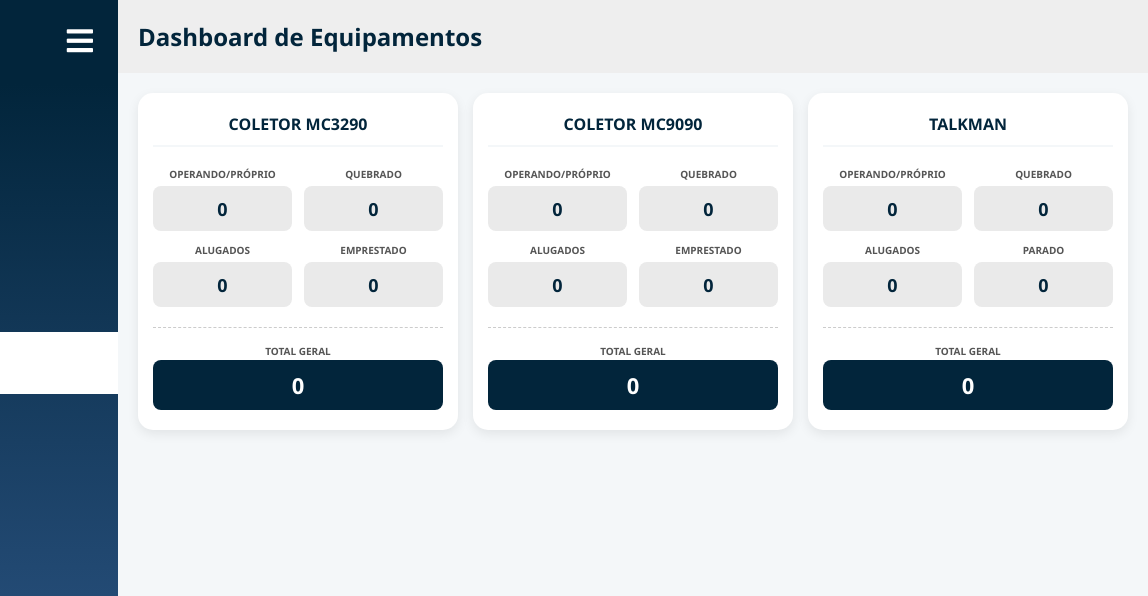
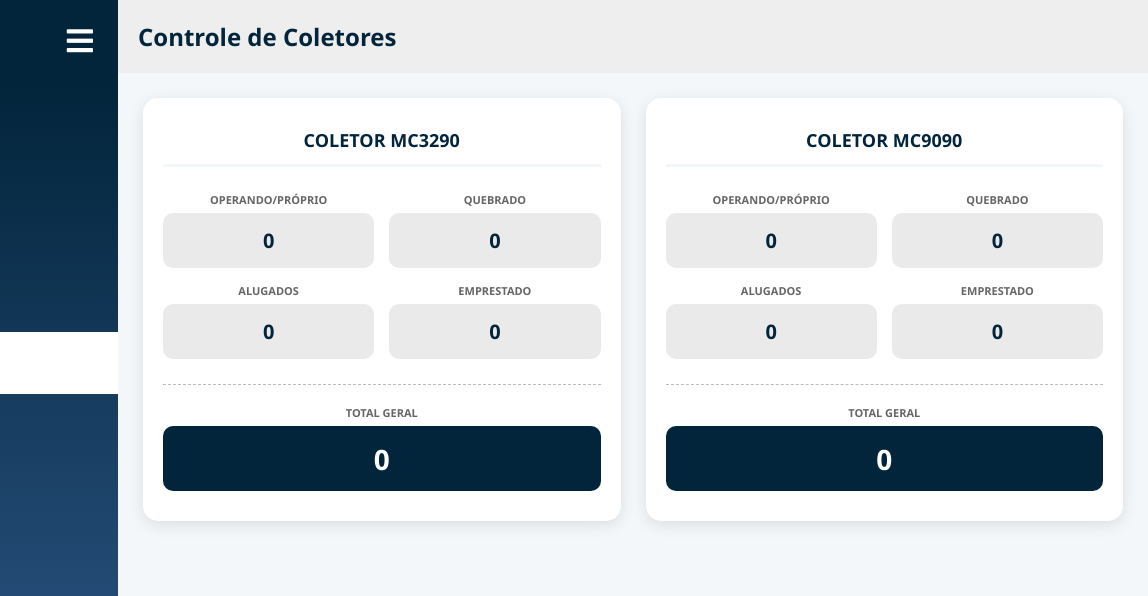
Before and after one commit to Henrique510/GPA-Cadastro, a website: page public/dashboard_equipamentos.html in a window 1280 px wide. Shown: the top 596 px of the page, 132-1280 px from the left. Drawn offline with Linux system fonts and the light colour scheme; no server answers.

Commit message:
Update dashboard_equipamentos.html

```diff
--- a/public/dashboard_equipamentos.html
+++ b/public/dashboard_equipamentos.html
@@ -2,7 +2,7 @@
 <html lang="pt-BR">
 <head>
     <meta charset="UTF-8">
-    <title>GPA - Dashboard Equipamentos</title>
+    <title>GPA - Dashboard Coletores</title>
     <link rel="stylesheet" href="css/user.css">
     <link rel="stylesheet" href="https://cdnjs.cloudflare.com/ajax/libs/font-awesome/5.15.3/css/all.min.css">
     <style>
@@ -14,76 +14,72 @@
 
         body { font-family: 'Segoe UI', sans-serif; background: var(--main-bg); margin: 0; display: flex; }
 
-        .main-content { width: calc(100% - 180px); padding: 0; }
-
         .dashboard-container {
-            padding: 20px;
+            padding: 25px;
             display: flex;
             flex-direction: row;
-            justify-content: space-between;
-            gap: 15px;
+            justify-content: center;
+            gap: 25px;
+            max-width: 1200px;
+            margin: 0 auto;
         }
 
         .secao-equipamento {
             flex: 1;
             background: white;
-            padding: 20px 15px;
+            padding: 30px 20px;
             border-radius: 15px;
             text-align: center;
-            box-shadow: 0 4px 12px rgba(0,0,0,0.08);
+            box-shadow: 0 4px 15px rgba(0,0,0,0.1);
         }
 
         .secao-equipamento h3 {
-            font-size: 16px;
+            font-size: 18px;
             text-transform: uppercase;
-            margin-bottom: 20px;
+            margin-bottom: 25px;
             color: var(--primary-bg);
-            border-bottom: 2px solid var(--main-bg);
-            padding-bottom: 10px;
+            border-bottom: 3px solid var(--main-bg);
+            padding-bottom: 12px;
         }
 
         .stats-grid {
             display: grid;
             grid-template-columns: repeat(2, 1fr);
-            gap: 12px;
-            margin-bottom: 20px;
-        }
-
-        .stat-box {
-            display: flex;
-            flex-direction: column;
+            gap: 15px;
+            margin-bottom: 25px;
         }
 
         .stat-label {
-            font-size: 10px;
+            font-size: 11px;
             font-weight: bold;
-            color: #555;
+            color: #666;
             text-transform: uppercase;
-            margin-bottom: 5px;
+            margin-bottom: 6px;
+            display: block;
         }
 
         .stat-value {
             background: var(--card-bg);
-            height: 45px;
-            border-radius: 8px;
+            height: 55px;
+            border-radius: 10px;
             display: flex;
             align-items: center;
             justify-content: center;
             font-weight: bold;
-            font-size: 18px;
+            font-size: 20px;
             color: #02253B;
         }
 
         .total-geral {
-            margin-top: 10px;
-            padding-top: 10px;
-            border-top: 1px dashed #ccc;
+            margin-top: 15px;
+            padding-top: 20px;
+            border-top: 1px dashed #bbb;
         }
 
         .total-geral .stat-value {
-            width: 100%; height: 50px;
+            width: 100%; height: 65px;
             background: var(--primary-bg); color: white;
-            font-size: 22px;
+            font-size: 28px;
         }
     </style>
 </head>
@@ -108,7 +104,7 @@
 
     <main class="conteudo-principal">
         <header class="conteudo-header">
-            <h1 class="header-title">Dashboard de Equipamentos</h1>
+            <h1 class="header-title">Controle de Coletores</h1>
         </header>
 
         <div class="dashboard-container">
@@ -133,34 +129,20 @@
                 </div>
                 <div class="total-geral"><span class="stat-label">Total Geral</span><div class="stat-value" id="mc90-total">0</div></div>
             </div>
-
-            <div class="secao-equipamento">
-                <h3>Talkman</h3>
-                <div class="stats-grid">
-                    <div class="stat-box"><span class="stat-label">Operando/Próprio</span><div class="stat-value" id="tk-op-pr">0</div></div>
-                    <div class="stat-box"><span class="stat-label">Quebrado</span><div class="stat-value" id="tk-qb">0</div></div>
-                    <div class="stat-box"><span class="stat-label">Alugados</span><div class="stat-value" id="tk-al">0</div></div>
-                    <div class="stat-box"><span class="stat-label">Parado</span><div class="stat-value" id="tk-pa">0</div></div>
-                </div>
-                <div class="total-geral"><span class="stat-label">Total Geral</span><div class="stat-value" id="tk-total">0</div></div>
-            </div>
         </div>
     </main>
 
     <script>
         async function carregarDashboard() {
             try {
-                // Rota unificada para pegar todos os equipamentos
                 const response = await fetch('/api/equipamentos');
                 if (!response.ok) throw new Error('Erro ao buscar dados');
 
                 const dados = await response.json();
 
-                // Objeto para armazenar as contagens
                 const resumo = {
                     mc32: { opPr: 0, qb: 0, al: 0, em: 0, total: 0 },
-                    mc90: { opPr: 0, qb: 0, al: 0, em: 0, total: 0 },
-                    tk:   { opPr: 0, qb: 0, al: 0, pa: 0, total: 0 }
+                    mc90: { opPr: 0, qb: 0, al: 0, em: 0, total: 0 }
                 };
 
                 dados.forEach(item => {
@@ -169,64 +151,38 @@
                     const prop = (item.propriedade || "").toLowerCase();
 
                     let cat = null;
-
-                    // Lógica de Categorização por Modelo
                     if (tipo.includes("3290")) cat = "mc32";
                     else if (tipo.includes("9090")) cat = "mc90";
-                    else if (tipo.includes("TALKMAN") || tipo.includes("ZEBRA")) cat = "tk";
 
                     if (cat) {
                         resumo[cat].total++;
-
-                        // 1. Operando + Próprio
                         if (cond.includes("operando") && (prop.includes("proprio") || prop.includes("próprio"))) {
                             resumo[cat].opPr++;
                         }
-
-                        // 2. Quebrado
                         if (cond.includes("quebrado")) resumo[cat].qb++;
-
-                        // 3. Alugado
                         if (prop.includes("alugado")) resumo[cat].al++;
-
-                        // 4. Específicos (Emprestado para Coletores / Parado para Talkman)
-                        if (cat !== "tk" && prop.includes("emprestado")) {
-                            resumo[cat].em++;
-                        }
-
-                        if (cat === "tk" && (cond.includes("parado") || cond.includes("manuten"))) {
-                            resumo[cat].pa++;
-                        }
+                        if (prop.includes("emprestado")) resumo[cat].em++;
                     }
                 });
 
-                // Função para atualizar o DOM
                 const atualizarDOM = (prefix, obj) => {
-                    const fields = ['op-pr', 'qb', 'al', 'total', 'em', 'pa'];
-                    fields.forEach(f => {
-                        const el = document.getElementById(`${prefix}-${f}`);
-                        if (el) {
-                            // Mapeia os nomes das propriedades do objeto 'resumo' para os sufixos dos IDs
-                            const propMap = { 'op-pr': 'opPr', 'qb': 'qb', 'al': 'al', 'total': 'total', 'em': 'em', 'pa': 'pa' };
-                            el.innerText = obj[propMap[f]] || 0;
-                        }
-                    });
+                    document.getElementById(`${prefix}-op-pr`).innerText = obj.opPr;
+                    document.getElementById(`${prefix}-qb`).innerText = obj.qb;
+                    document.getElementById(`${prefix}-al`).innerText = obj.al;
+                    document.getElementById(`${prefix}-em`).innerText = obj.em;
+                    document.getElementById(`${prefix}-total`).innerText = obj.total;
                 };
 
                 atualizarDOM('mc32', resumo.mc32);
                 atualizarDOM('mc90', resumo.mc90);
-                atualizarDOM('tk', resumo.tk);
 
             } catch (e) {
-                console.error("Erro no carregamento do Dashboard:", e);
+                console.error("Erro no Dashboard:", e);
             }
         }
 
-        // Carrega ao abrir a página
         window.onload = carregarDashboard;
-
-        // Opcional: Atualiza a cada 30 segundos sozinho
-        setInterval(carregarDashboard, 30000);
+        setInterval(carregarDashboard, 30000); // Auto-refresh 30s
     </script>
 </body>
 </html>
```
